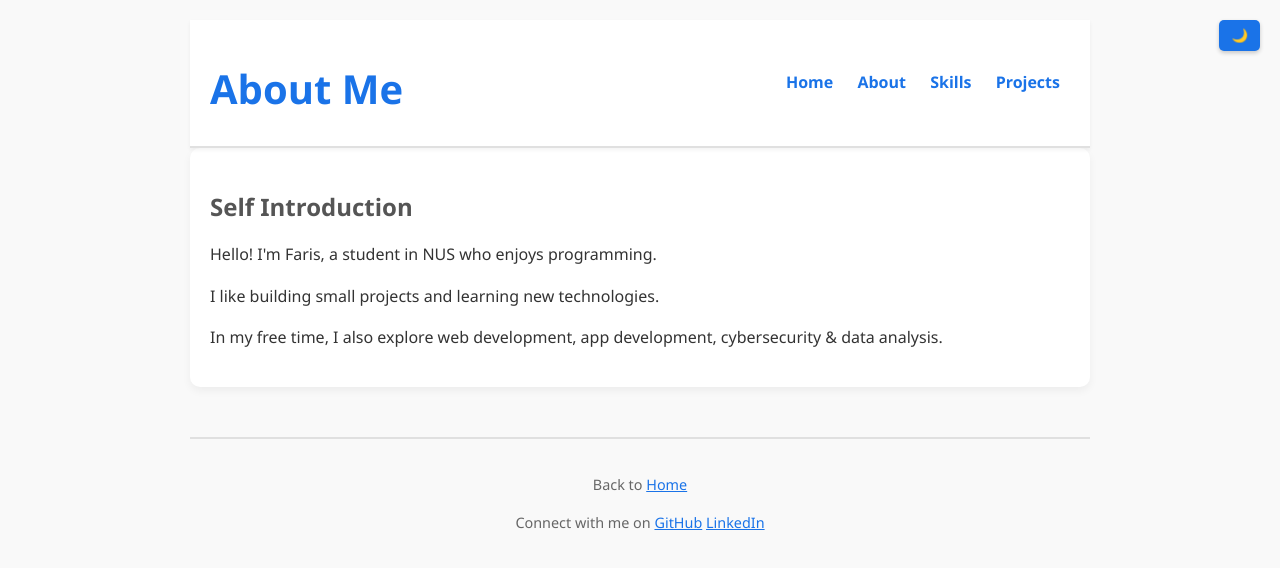
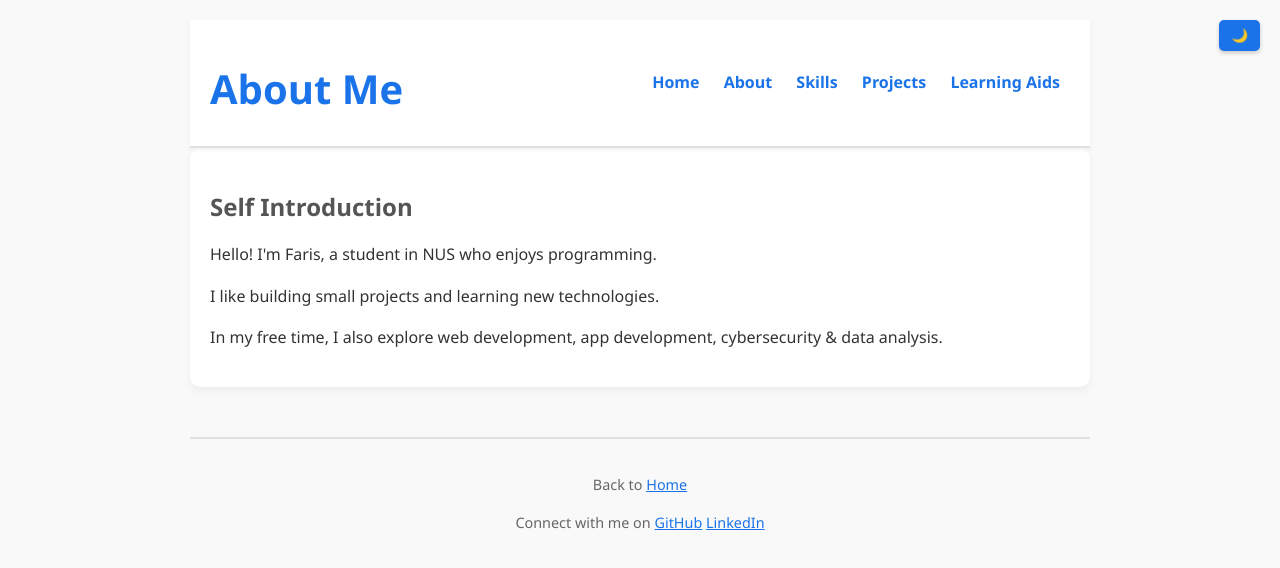
Before and after one commit to Sangaturcarawan/Sangaturcarawan.github.io, a plain HTML site: page about.html in a window 1280 px wide. Drawn offline with Linux system fonts and the light colour scheme.

Commit message:
Update about.html

```diff
--- a/about.html
+++ b/about.html
@@ -15,6 +15,7 @@
             <a href="about.html">About</a>
             <a href="skills.html">Skills</a>
             <a href="projects.html">Projects</a>
+            <a href="https://sangaturcarawan.github.io/learning-aids/index.html">Learning Aids</a>
         </nav>
         <button id="theme-toggle">🌙</button>
     </header>
```
